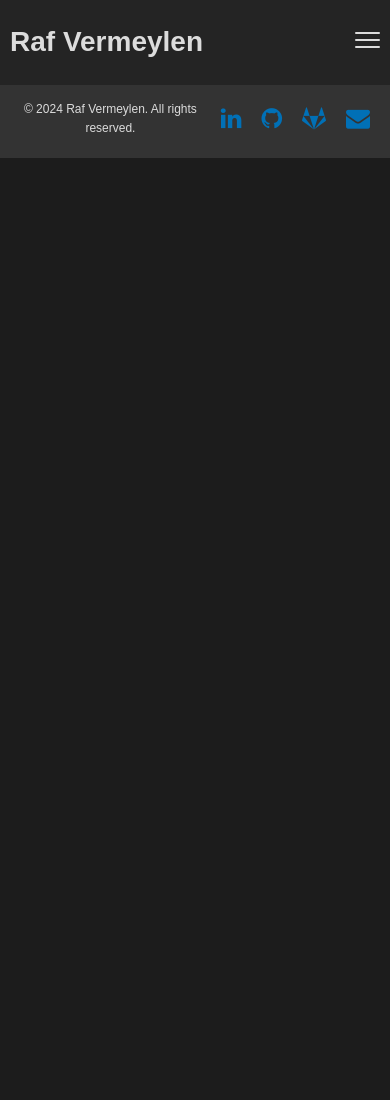
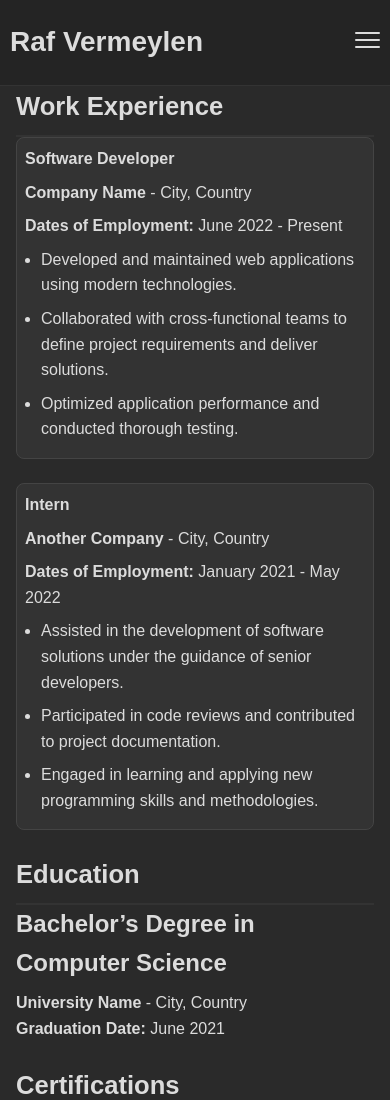
Before and after one commit to Rafvermeylen/portfoliowebsite, a plain HTML site: page html/experience.html in a window 390 px wide. Shown: the top 1100 px of the page. Before the commit the page ends 844 px from the top, so only its background shows below. Drawn offline with Linux system fonts and the light colour scheme.

Commit message:
Experience page has been updated so now there is some placeholder text

```diff
--- /dev/null
+++ b/css/experience.css
@@ -0,0 +1,112 @@
+/* Reset some default browser styles */
+body, h1, h2, h3, p, ul {
+    margin: 0;
+    padding: 0;
+}
+
+/* General body styling */
+body {
+    font-family: 'Poppins', sans-serif;
+    background-color: #1c1c1c;
+    color: #dcdcdc;
+    line-height: 1.6;
+}
+
+/* Main section styling */
+main {
+    padding: 2rem 1rem;
+    background-color: #2a2a2a;
+}
+
+h1 {
+    font-size: 2.5rem;
+    color: #dcdcdc;
+    margin-bottom: 1rem;
+}
+
+h2 {
+    font-size: 2rem;
+    color: #dcdcdc;
+    border-bottom: 2px solid #333;
+    padding-bottom: 0.5rem;
+    margin-top: 1.5rem;
+}
+
+h3 {
+    font-size: 1.5rem;
+    color: #dcdcdc;
+    margin-bottom: 0.5rem;
+}
+
+/* Experience item styling */
+.experience-item {
+    background-color: #333;
+    border: 1px solid #444;
+    border-radius: 8px;
+    padding: 1rem;
+    margin-bottom: 1.5rem;
+    color: #dcdcdc;
+}
+
+.experience-item h3 {
+    margin-bottom: 0.5rem;
+}
+
+.experience-item p {
+    margin-bottom: 0.5rem;
+}
+
+/* List styling */
+ul {
+    list-style: disc;
+    margin-left: 1.5rem;
+}
+
+ul li {
+    margin-bottom: 0.5rem;
+}
+
+/* Responsive design */
+@media (max-width: 768px) {
+    main {
+        padding: 1rem;
+    }
+
+    h1 {
+        font-size: 2rem;
+    }
+
+    h2 {
+        font-size: 1.8rem;
+    }
+
+    .experience-item {
+        padding: 0.5rem;
+    }
+
+    .experience-item h3 {
+        font-size: 1.2rem;
+    }
+
+    ul {
+        margin-left: 1rem;
+    }
+}
+
+@media (max-width: 480px) {
+    h1 {
+        font-size: 1.8rem;
+    }
+
+    h2 {
+        font-size: 1.6rem;
+    }
+
+    .experience-item {
+        padding: 0.5rem;
+    }
+
+    .experience-item h3 {
+        font-size: 1rem;
+    }
+}
--- a/html/experience.html
+++ b/html/experience.html
@@ -9,6 +9,7 @@
     <link rel="stylesheet" href="../css/footer.css">
     <link rel="stylesheet" href="../css/header.css">
     <link rel="stylesheet" href="../css/navigation.css">
+    <link rel="stylesheet" href="../css/experience.css">
     <link rel="stylesheet" href="https://cdnjs.cloudflare.com/ajax/libs/font-awesome/4.7.0/css/font-awesome.min.css">
     <script src="../js/main.js" defer></script>
 </head>
@@ -48,7 +49,65 @@
         <a href="#" class="btn">Download CV</a>
     </div>
 </header>
+<main>
+    <section>
+        <h1>Professional Experience</h1>
 
+        <h2>Work Experience</h2>
+        <div class="experience-item">
+            <h3>Software Developer</h3>
+            <p><strong>Company Name</strong> - City, Country</p>
+            <p><strong>Dates of Employment:</strong> June 2022 - Present</p>
+            <ul>
+                <li>Developed and maintained web applications using modern technologies.</li>
+                <li>Collaborated with cross-functional teams to define project requirements and deliver solutions.</li>
+                <li>Optimized application performance and conducted thorough testing.</li>
+            </ul>
+        </div>
+
+        <div class="experience-item">
+            <h3>Intern</h3>
+            <p><strong>Another Company</strong> - City, Country</p>
+            <p><strong>Dates of Employment:</strong> January 2021 - May 2022</p>
+            <ul>
+                <li>Assisted in the development of software solutions under the guidance of senior developers.</li>
+                <li>Participated in code reviews and contributed to project documentation.</li>
+                <li>Engaged in learning and applying new programming skills and methodologies.</li>
+            </ul>
+        </div>
+
+        <h2>Education</h2>
+        <div class="education-item">
+            <h3>Bachelor’s Degree in Computer Science</h3>
+            <p><strong>University Name</strong> - City, Country</p>
+            <p><strong>Graduation Date:</strong> June 2021</p>
+        </div>
+
+        <h2>Certifications</h2>
+        <div class="certification-item">
+            <h3>Certified Web Developer</h3>
+            <p><strong>Certification Body</strong> - Issued: December 2021</p>
+        </div>
+
+        <h2>Skills</h2>
+        <ul>
+            <li>Proficient in HTML, CSS, JavaScript, and modern web frameworks.</li>
+            <li>Experienced in version control systems like Git.</li>
+            <li>Strong problem-solving and debugging skills.</li>
+        </ul>
+
+        <h2>Volunteer Experience</h2>
+        <div class="volunteer-item">
+            <h3>Tech Mentor</h3>
+            <p><strong>Non-Profit Organization</strong> - City, Country</p>
+            <p><strong>Dates:</strong> September 2020 - Present</p>
+            <ul>
+                <li>Guided and supported students in learning programming and software development.</li>
+                <li>Organized and conducted workshops on various tech topics.</li>
+            </ul>
+        </div>
+    </section>
+</main>
 <footer>
     <div class="container">
         <p>&copy; 2024 Raf Vermeylen. All rights reserved.</p>
```
